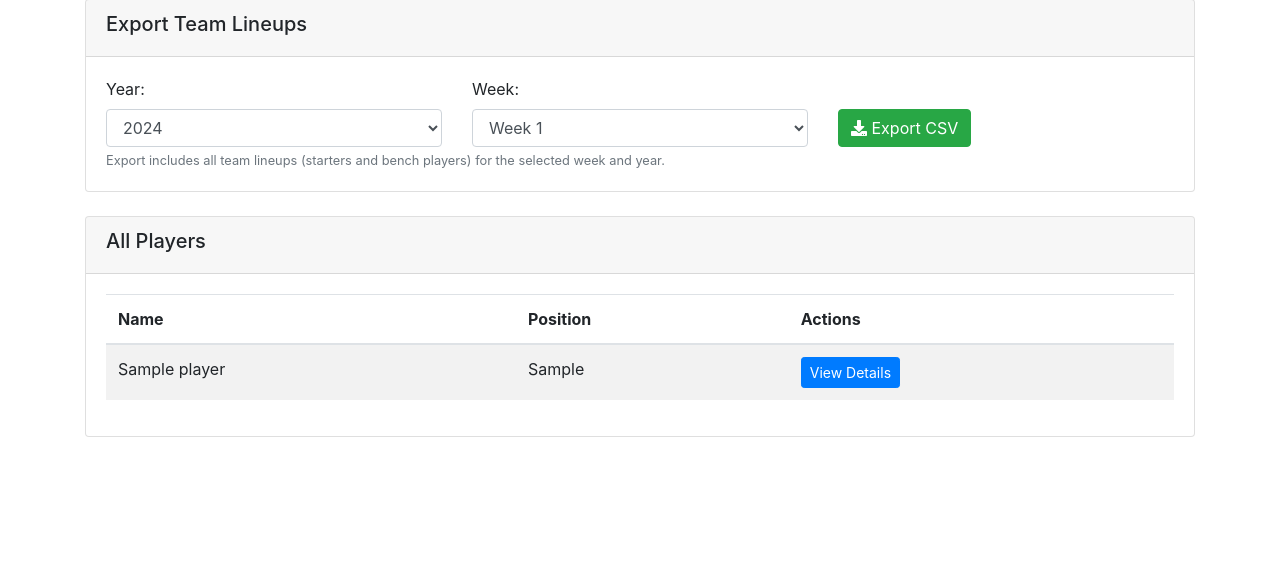
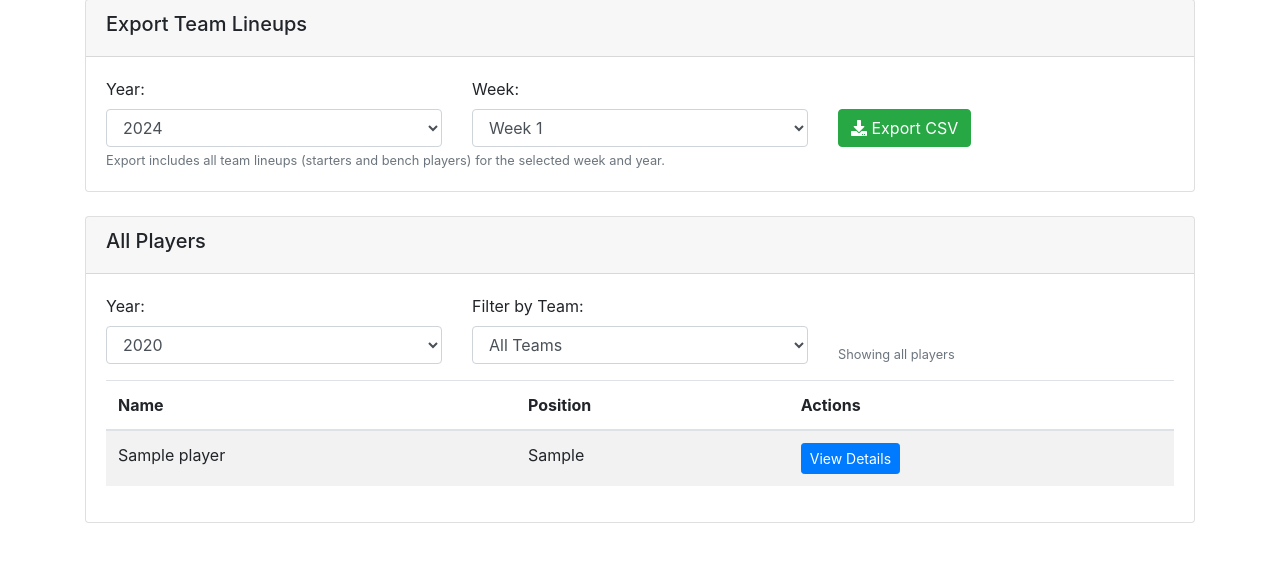
Before and after one commit to madunn5/Fantasy_Data, a Django app: page /players/ in a window 1280 px wide. Shown: the part 81-643 px from the top of the page. Run offline with Django 4.2, Linux system fonts and the light colour scheme; tables that the repository leaves empty hold one stand-in row (values such as "Sample post"); some libraries are stand-ins or nearby versions.

Commit message:
Updated filtering of players.

```diff
--- a/fantasy_data/templates/fantasy_data/player_list.html
+++ b/fantasy_data/templates/fantasy_data/player_list.html
@@ -44,6 +44,29 @@
         <h5>All Players</h5>
     </div>
     <div class="card-body">
+        <!-- Filter Section -->
+        <div class="row mb-3">
+            <div class="col-md-4">
+                <label for="filter_year" class="form-label">Year:</label>
+                <select name="year" id="filter_year" class="form-control" onchange="updateFilters()">
+                    {% for year in years %}
+                    <option value="{{ year }}" {% if year == selected_year %}selected{% endif %}>{{ year }}</option>
+                    {% endfor %}
+                </select>
+            </div>
+            <div class="col-md-4">
+                <label for="filter_team" class="form-label">Filter by Team:</label>
+                <select name="team" id="filter_team" class="form-control" onchange="updateFilters()">
+                    <option value="">All Teams</option>
+                    {% for team in teams %}
+                    <option value="{{ team }}" {% if team == selected_team %}selected{% endif %}>{{ team }}</option>
+                    {% endfor %}
+                </select>
+            </div>
+            <div class="col-md-4 d-flex align-items-end">
+                <small class="text-muted">{% if selected_team %}Showing players who were on {{ selected_team }} during {{ selected_year }}{% else %}Showing all players{% endif %}</small>
+            </div>
+        </div>
         <div class="table-responsive">
             <table class="table table-striped">
                 <thead>
@@ -72,4 +95,19 @@
         </div>
     </div>
 </div>
+
+<script>
+function updateFilters() {
+    const year = document.getElementById('filter_year').value;
+    const team = document.getElementById('filter_team').value;
+    const url = new URL(window.location);
+    url.searchParams.set('year', year);
+    if (team) {
+        url.searchParams.set('team', team);
+    } else {
+        url.searchParams.delete('team');
+    }
+    window.location.href = url.toString();
+}
+</script>
 {% endblock %}
--- a/fantasy_data/views.py
+++ b/fantasy_data/views.py
@@ -2919,9 +2919,39 @@ def top_tens(request):
 
 
 def player_list(request):
-    """View to display all players"""
-    players = Player.objects.all().order_by('name')
-    return render(request, 'fantasy_data/player_list.html', {'players': players})
+    """View to display all players with optional team filtering"""
+    # Get available years and selected year
+    years = PlayerRoster.objects.values_list('year', flat=True).distinct().order_by('-year')
+    selected_year = request.GET.get('year', years.first() if years else 2025)
+
+    try:
+        selected_year = int(selected_year)
+    except (ValueError, TypeError):
+        selected_year = years.first() if years else 2025
+
+    # Get teams for the selected year
+    teams = PlayerRoster.objects.filter(year=selected_year).values_list('fantasy_team', flat=True).distinct().order_by('fantasy_team')
+    selected_team = request.GET.get('team', '')
+
+    # Filter players based on team selection
+    if selected_team:
+        # Get players who were on the selected team at any point during the year
+        player_ids = PlayerRoster.objects.filter(
+            fantasy_team=selected_team,
+            year=selected_year
+        ).values_list('player_id', flat=True).distinct()
+        players = Player.objects.filter(id__in=player_ids).order_by('name')
+    else:
+        players = Player.objects.all().order_by('name')
+
+    context = {
+        'players': players,
+        'teams': teams,
+        'selected_team': selected_team,
+        'years': years,
+        'selected_year': selected_year
+    }
+    return render(request, 'fantasy_data/player_list.html', context)
 
 
 def player_detail(request, player_id):
```
